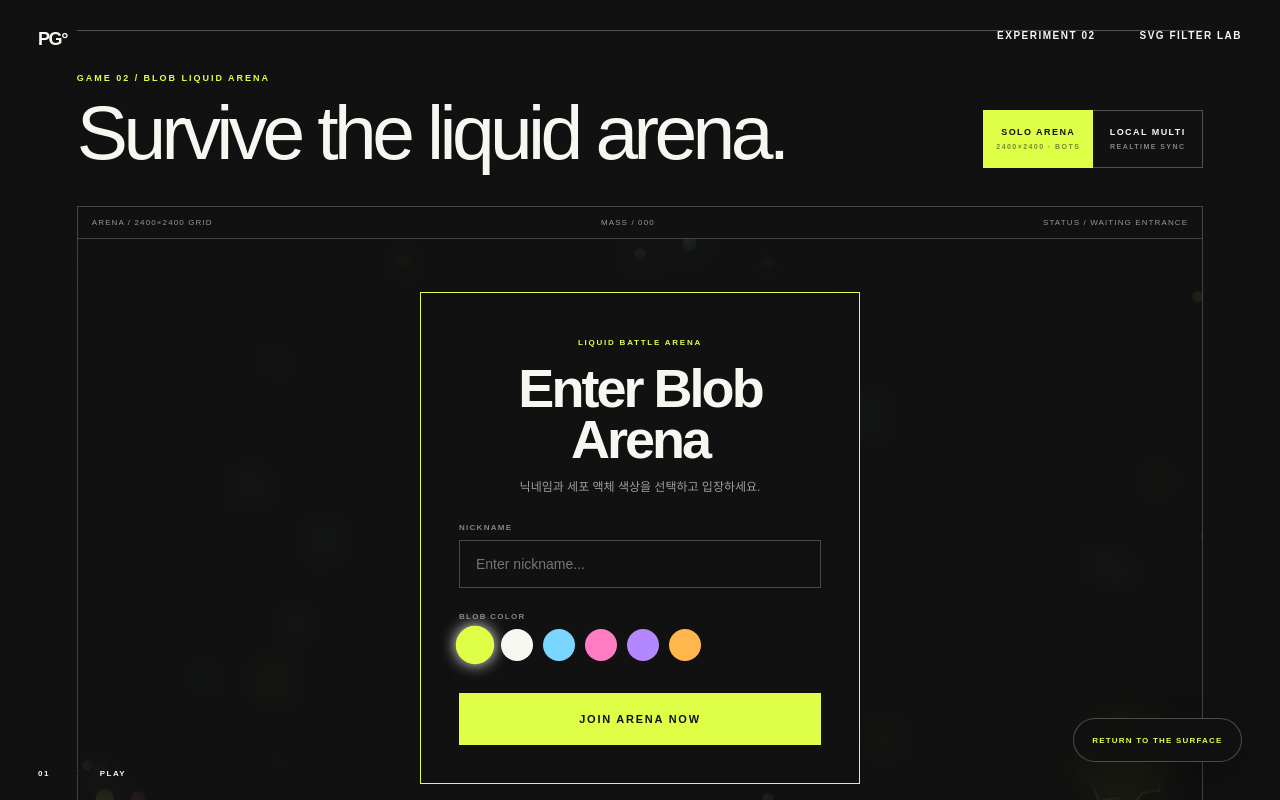
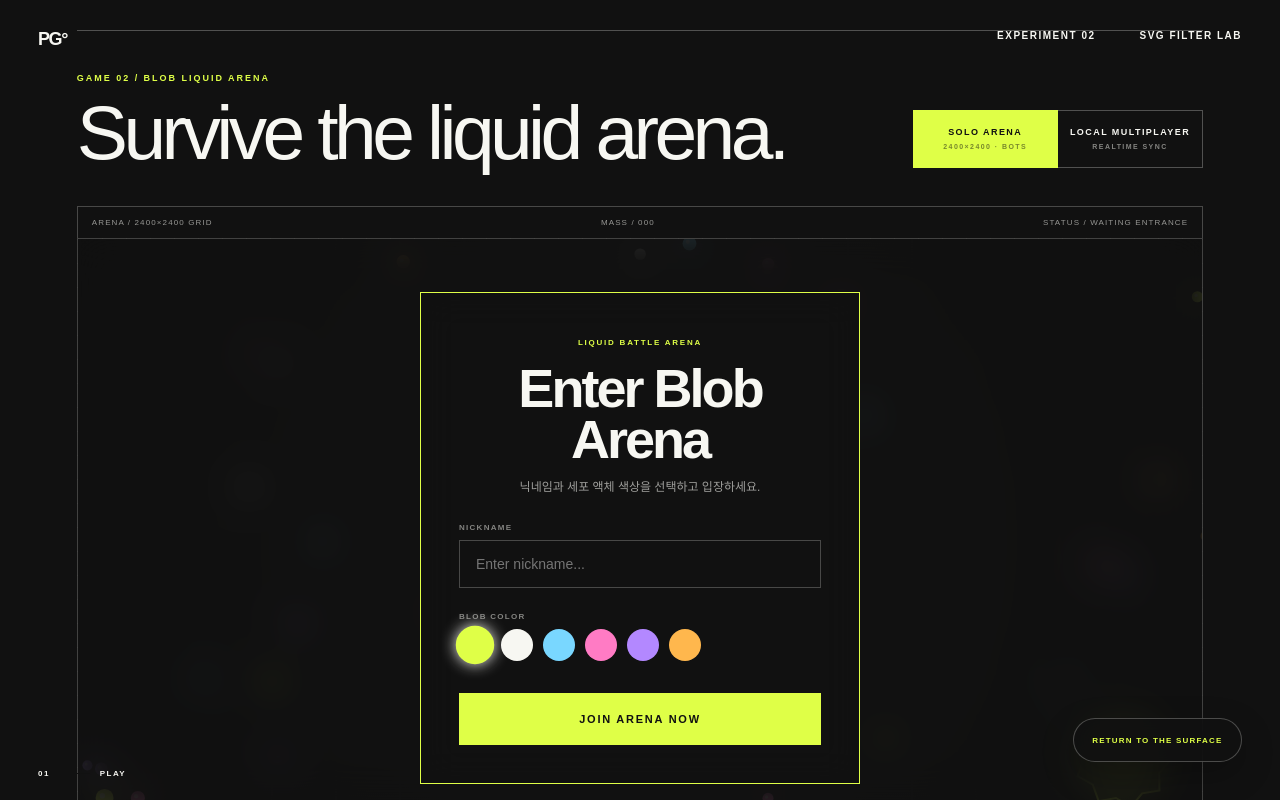
Before and after one commit to Hoodscp/2026_PlayGround_v2, a Next.js app: page /play in a window 1280 px wide. Both pictures are taken after a click on the button 640 px from the left and 579 px from the top of the page. Shown: the part 1192-1992 px from the top of the page. Built offline with nearby package versions, Linux system fonts and the light colour scheme.

Commit message:
v0.3.6 RESET FETCH

```diff
--- a/app/components/play/blob/blob-game.tsx
+++ b/app/components/play/blob/blob-game.tsx
@@ -128,7 +128,7 @@ export function BlobGame() {
             type="button"
             onClick={() => setActiveMode("multi")}
           >
-            LOCAL MULTI
+            LOCAL MULTIPLAYER
             <span>REALTIME SYNC</span>
           </button>
         </div>
```
